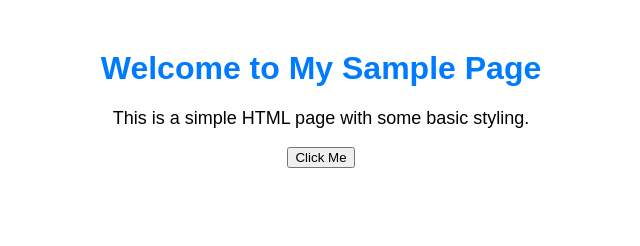
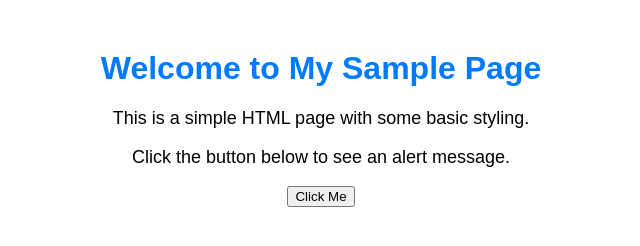
Before and after one commit to MMinHein/githubTest, a plain HTML site: page index.html in a window 1280 px wide. Shown: the whole page, without its empty margins (319-959 px from the left). Drawn offline with Linux system fonts and the light colour scheme.

Commit message:
added p tag to the index.html

```diff
--- a/index.html
+++ b/index.html
@@ -21,6 +21,7 @@
 <body>
     <h1>Welcome to My Sample Page</h1>
     <p>This is a simple HTML page with some basic styling.</p>
+    <p>Click the button below to see an alert message.</p>
     <button onclick="showMessage()">Click Me</button>
 
     <script>
```
